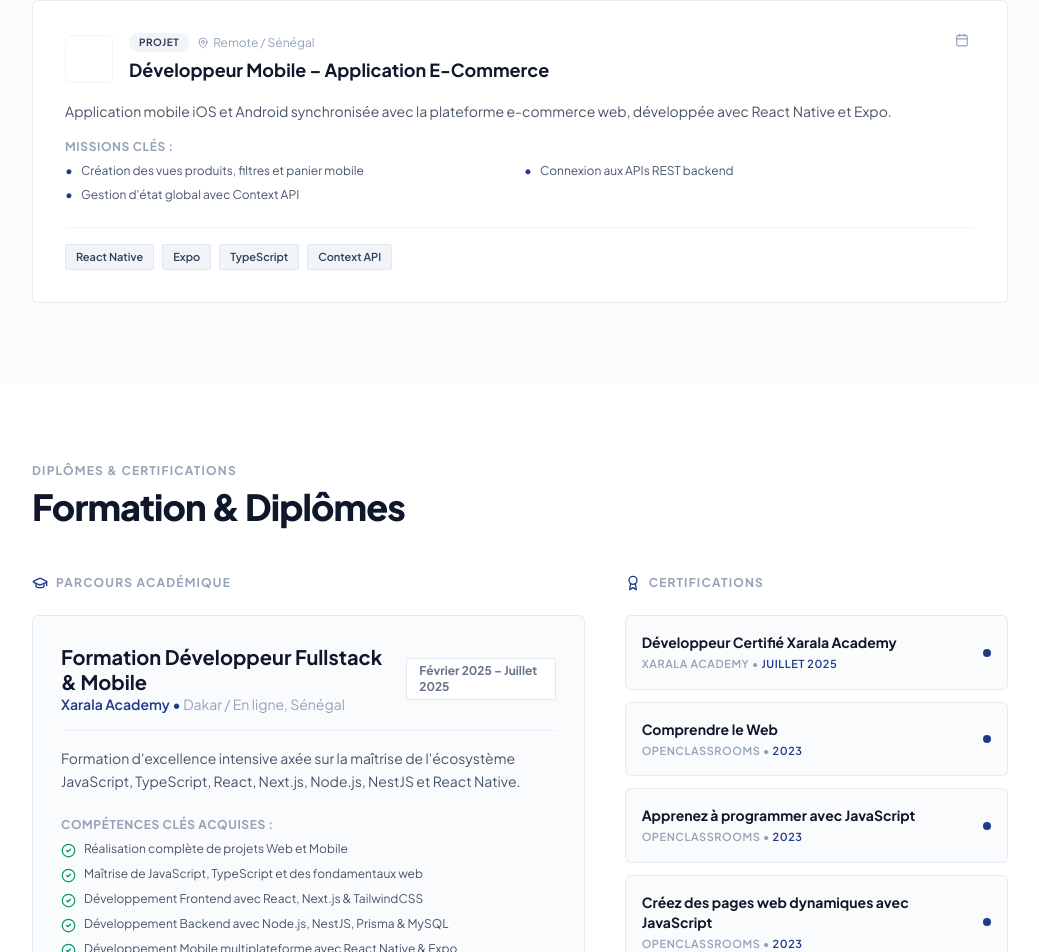
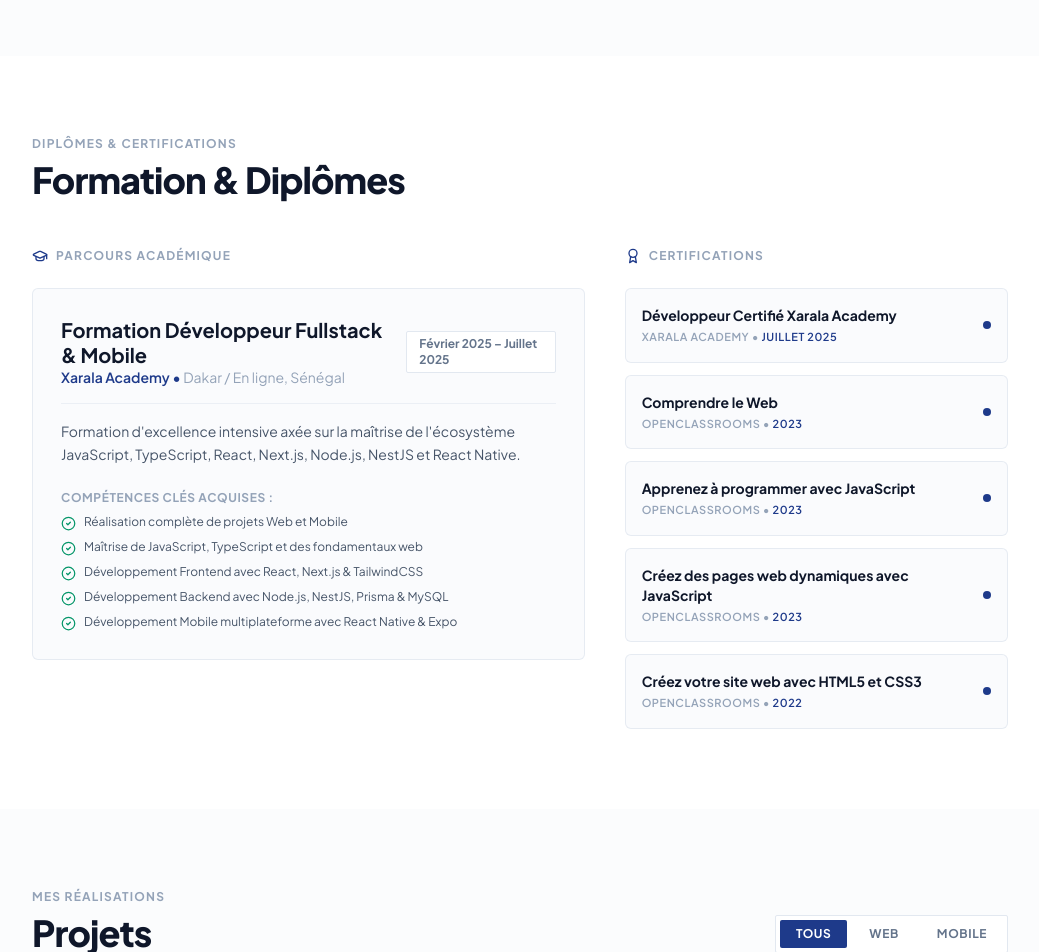
Before and after one commit to Bamba24/portofolio, a React (Vite) app: page / in a window 1280 px wide. Shown: the part 4019-4971 px from the top of the page, without its empty margins (120-1159 px from the left). Built offline with nearby package versions, Linux system fonts and the light colour scheme; a web font is replaced by a local one.

Commit message:
corretions des sections experience et projects

```diff
--- a/src/components/Experience.tsx
+++ b/src/components/Experience.tsx
@@ -1,5 +1,5 @@
 import { useState, useContext } from 'react';
-import { MapPin, Briefcase, ExternalLink, Calendar, Building2 } from 'lucide-react';
+import { MapPin, ExternalLink, Calendar, Building2 } from 'lucide-react';
 import { LangueContext } from '../context/langueContext';
 import { motion, AnimatePresence } from "framer-motion";
 
@@ -98,7 +98,7 @@ export default function Experience() {
       id: 3,
       titleFr: "Développeur Fullstack – Agence Web Digitale",
       titleEn: "Fullstack Developer – Digital Web Agency",
-      company: "Projet Personnel",
+      company: "Projet Application",
       location: "Remote / Sénégal",
       type: "Projet",
       logoText: "AW",
@@ -123,7 +123,7 @@ export default function Experience() {
       id: 4,
       titleFr: "Développeur Fullstack – E-Commerce Chaussures",
       titleEn: "Fullstack Developer – Shoes E-Commerce",
-      company: "Projet Personnel",
+      company: "Projet Application",
       location: "Remote / Sénégal",
       type: "Projet",
       logoText: "EC",
@@ -143,31 +143,6 @@ export default function Experience() {
         "Shopping cart and checkout flow management"
       ],
       stack: ["Next.js", "TypeScript", "MySQL", "Prisma", "TailwindCSS"]
-    },
-    {
-      id: 5,
-      titleFr: "Développeur Mobile – Application E-Commerce",
-      titleEn: "Mobile Developer – E-Commerce App",
-      company: "Projet Personnel",
-      location: "Remote / Sénégal",
-      type: "Projet",
-      logoText: "MB",
-      logoBg: "bg-violet-800 text-white",
-      descriptionFr:
-        "Application mobile iOS et Android synchronisée avec la plateforme e-commerce web, développée avec React Native et Expo.",
-      descriptionEn:
-        "iOS and Android mobile app synchronized with the web e-commerce platform, built with React Native and Expo.",
-      missions: [
-        "Création des vues produits, filtres et panier mobile",
-        "Connexion aux APIs REST backend",
-        "Gestion d'état global avec Context API"
-      ],
-      missionsEn: [
-        "Building product views, filters, and mobile cart",
-        "Connecting to REST backend APIs",
-        "Global state management with Context API"
-      ],
-      stack: ["React Native", "Expo", "TypeScript", "Context API"]
     }
   ];
 
@@ -183,7 +158,7 @@ export default function Experience() {
 
         {/* Header Section : Style jonathan-boyer.fr */}
         <div className="flex flex-col md:flex-row md:items-end justify-between mb-12 gap-6">
-          <div>
+          <div className="text-left">
             <span className="text-xs font-bold uppercase tracking-widest text-slate-400 block mb-2">
               {isEn ? "Career & Internships" : "Parcours professionnel"}
             </span>
@@ -197,7 +172,7 @@ export default function Experience() {
             {[
               { id: 'Tous', labelFr: 'Tous', labelEn: 'All' },
               { id: 'Stages', labelFr: 'Stages Professionnels', labelEn: 'Internships' },
-              { id: 'Projets', labelFr: 'Projets', labelEn: 'Projects' }
+              { id: 'Projets', labelFr: 'Projets d\'Application', labelEn: 'Projects' }
             ].map(tab => (
               <button
                 key={tab.id}
@@ -214,7 +189,7 @@ export default function Experience() {
           </div>
         </div>
 
-        {/* Liste des cartes d'expérience épurées */}
+        {/* Liste des cartes d'expérience */}
         <div className="space-y-6">
           <AnimatePresence mode="popLayout">
             {filteredExperiences.map((exp) => (
@@ -225,11 +200,11 @@ export default function Experience() {
                 animate={{ opacity: 1, y: 0 }}
                 exit={{ opacity: 0, scale: 0.98 }}
                 transition={{ duration: 0.3 }}
-                className="bg-white dark:bg-slate-900 border border-slate-200/80 dark:border-slate-800 rounded-md p-6 sm:p-8 hover:border-blue-900/30 dark:hover:border-blue-500/30 transition-all shadow-xs"
+                className="bg-white dark:bg-slate-900 border border-slate-200/80 dark:border-slate-800 rounded-md p-6 sm:p-8 hover:border-blue-900/30 dark:hover:border-blue-500/30 transition-all shadow-xs text-left"
               >
                 <div className="flex flex-col sm:flex-row sm:items-start justify-between gap-4 mb-4">
 
-                  {/* Entreprise & Logo */}
+                  {/* Entreprise & Logo (Image logo pour les Stages, Initiales pour les Projets) */}
                   <div className="flex items-center gap-4">
                     <div className={`w-12 h-12 rounded-md font-extrabold text-sm flex items-center justify-center shadow-xs shrink-0 overflow-hidden bg-white p-1 border border-slate-100 dark:border-slate-800 ${exp.logoBg}`}>
                       {exp.logoImage ? (
@@ -263,7 +238,7 @@ export default function Experience() {
                     </div>
                   </div>
 
-                  {/* Période & Lien externe */}
+                  {/* Période & Lien externe s'il existe */}
                   <div className="flex sm:flex-col items-start sm:items-end justify-between gap-2 shrink-0">
                     <div className="flex items-center gap-1.5 text-xs font-semibold text-slate-400 dark:text-slate-400">
                       <Calendar size={14} />
--- a/src/components/Projects.tsx
+++ b/src/components/Projects.tsx
@@ -5,7 +5,6 @@ import { motion, AnimatePresence } from "framer-motion";
 
 export interface ProjectType {
   id: number;
-  initials: string;
   titleFr: string;
   titleEn: string;
   descriptionFr: string;
@@ -37,7 +36,6 @@ export default function Projects({ onSelectProject }: ProjectsProps) {
   const projects: ProjectType[] = [
     {
       id: 1,
-      initials: "AG",
       titleFr: "Agence de création de sites web",
       titleEn: "Web Design Agency",
       descriptionFr:
@@ -69,7 +67,6 @@ export default function Projects({ onSelectProject }: ProjectsProps) {
     },
     {
       id: 2,
-      initials: "BP",
       titleFr: "Blog Personnel",
       titleEn: "Personal Blog",
       descriptionFr:
@@ -101,7 +98,6 @@ export default function Projects({ onSelectProject }: ProjectsProps) {
     },
     {
       id: 3,
-      initials: "AC",
       titleFr: "Application Coran",
       titleEn: "Quran Application",
       descriptionFr:
@@ -110,7 +106,7 @@ export default function Projects({ onSelectProject }: ProjectsProps) {
         "Challenge: design a simple, fast, and accessible spiritual app for reading and listening to the Quran on any device.",
       challengeFr: "Proposer une interface fluide pour la lecture des sourates et l'écoute audio en continu sans interruption.",
       challengeEn: "Provide a fluid UI for surah reading and continuous audio streaming.",
-      solutionFr: "Consommation d'APIs REST dédiées avec gestion du lecteur audio HTML5 et mise en cache des récitation.",
+      solutionFr: "Consommation d'APIs REST dédiées avec gestion du lecteur audio HTML5 et mise en cache des récitations.",
       solutionEn: "Integration of dedicated Quran REST APIs with HTML5 audio player and caching.",
       image: "/images/coran.png",
       category: "Web",
@@ -130,7 +126,6 @@ export default function Projects({ onSelectProject }: ProjectsProps) {
     },
     {
       id: 4,
-      initials: "EC",
       titleFr: "E-commerce Chaussures",
       titleEn: "Shoes E-Commerce",
       descriptionFr:
@@ -161,7 +156,6 @@ export default function Projects({ onSelectProject }: ProjectsProps) {
     },
     {
       id: 5,
-      initials: "PF",
       titleFr: "Portfolio Développeur",
       titleEn: "Developer Portfolio",
       descriptionFr:
@@ -189,7 +183,6 @@ export default function Projects({ onSelectProject }: ProjectsProps) {
     },
     {
       id: 6,
-      initials: "LS",
       titleFr: "Landing Page SaaS",
       titleEn: "SaaS Landing Page",
       descriptionFr:
@@ -214,10 +207,34 @@ export default function Projects({ onSelectProject }: ProjectsProps) {
       ],
       status: "Terminé",
       statusEn: "Finished"
+    },
+    {
+      id: 7,
+      titleFr: "Application Mobile E-Commerce",
+      titleEn: "E-Commerce Mobile App",
+      descriptionFr:
+        "Challenge : concevoir une application mobile performante permettant aux utilisateurs d’acheter des produits facilement depuis leur smartphone, avec une navigation fluide.",
+      descriptionEn:
+        "Challenge: build a high-performance mobile application allowing users to shop easily from their smartphones with a smooth experience.",
+      image: "/images/mobile.jpeg",
+      category: "Mobile",
+      technologies: ["React Native", "Expo", "MySQL"],
+      featuresFr: [
+        "Navigation par onglets",
+        "Ajout au panier mobile",
+        "Interface tactile fluide"
+      ],
+      featuresEn: [
+        "Tab navigation",
+        "Mobile cart management",
+        "Smooth touch UI"
+      ],
+      status: "Terminé",
+      statusEn: "Finished"
     }
   ];
 
-  const categories = ['Tous', 'Web'];
+  const categories = ['Tous', 'Web', 'Mobile'];
 
   const filteredProjects = selectedCategory === 'Tous'
     ? projects
@@ -255,7 +272,7 @@ export default function Projects({ onSelectProject }: ProjectsProps) {
           </div>
         </div>
 
-        {/* Grille de projets avec Initiales au lieu des images */}
+        {/* Grille de projets avec Image preview */}
         <motion.div
           layout
           className="grid grid-cols-1 md:grid-cols-2 gap-8 sm:gap-10"
@@ -271,14 +288,16 @@ export default function Projects({ onSelectProject }: ProjectsProps) {
                 transition={{ duration: 0.4 }}
                 className="group flex flex-col bg-white dark:bg-slate-900 border border-slate-200/80 dark:border-slate-800 rounded-md overflow-hidden hover:border-blue-900/30 dark:hover:border-blue-500/30 transition-all duration-300 shadow-xs text-left"
               >
-                {/* Cadre avec Initiales au lieu de l'image */}
+                {/* Image du projet */}
                 <div
                   onClick={() => onSelectProject?.(project, projects)}
-                  className="relative h-40 bg-gradient-to-br from-slate-900 to-slate-950 dark:from-slate-950 dark:to-slate-900 flex items-center justify-center cursor-pointer border-b border-slate-100 dark:border-slate-800"
+                  className="relative aspect-video overflow-hidden bg-slate-100 dark:bg-slate-800 cursor-pointer border-b border-slate-100 dark:border-slate-800"
                 >
-                  <div className="w-16 h-16 rounded-md bg-blue-900 text-white font-extrabold text-2xl flex items-center justify-center shadow-md group-hover:scale-110 transition-transform duration-300">
-                    {project.initials}
-                  </div>
+                  <img
+                    src={project.image}
+                    alt={isEn ? project.titleEn : project.titleFr}
+                    className="w-full h-full object-cover group-hover:scale-103 transition-transform duration-500"
+                  />
 
                   {/* Status Indicator */}
                   <div className="absolute top-3 right-3 z-10">
```
